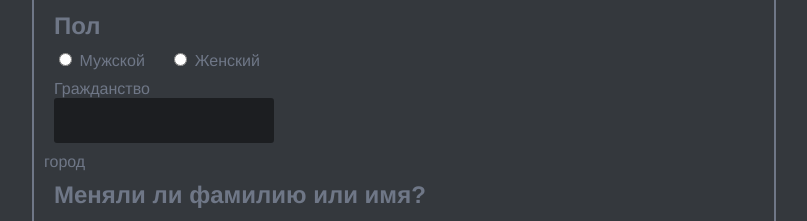
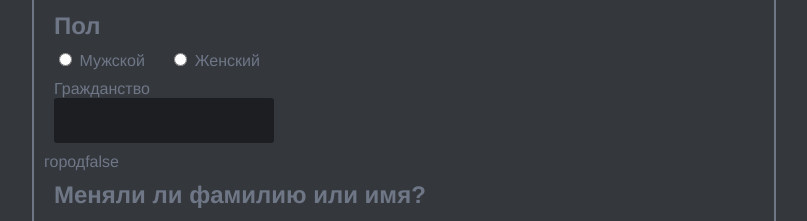
Before and after one commit to ozon-edu-vue-2021/required-task-4-DenKrylov, a Vue app: page / in a window 1280 px wide. Shown: the part 315-536 px from the top of the page, without its empty margins (236-1043 px from the left). Built offline with nearby package versions, Linux system fonts and the light colour scheme.

Commit message:
add fix check

```diff
--- a/src/components/Form.vue
+++ b/src/components/Form.vue
@@ -73,10 +73,10 @@
           </div>
         </label>
       </div>
-      город{{ formData.citizenship }}
+      город{{ formData.citizenship == 'Russia'}}
       <div
         class="row"
-        v-if="formData.citizenship == 'russia'"
+        v-if="formData.citizenship == 'Russia'"
       >
         <label  v-bind:class="{ error: !formCheck.series }">
           Серия паспорта
@@ -240,7 +240,7 @@ export default {
       this.formCheck.patronymic = this.checkRu(this.formData.patronymic);
       this.formCheck.dateOfBirth = this.checkDate(this.formData.dateOfBirth);
       this.formCheck.email = this.checkEmail(this.formData.email);
-      if(this.formData.citizenship == "russia") {
+      if(this.formData.citizenship == "Russia") {
         this.formCheck.series = this.checkNum(4, this.formData.series);
         this.formCheck.number = this.checkNum(6, this.formData.number);
         this.formCheck.dateOfIssue = this.checkDate(this.formData.dateOfIssue);
```
